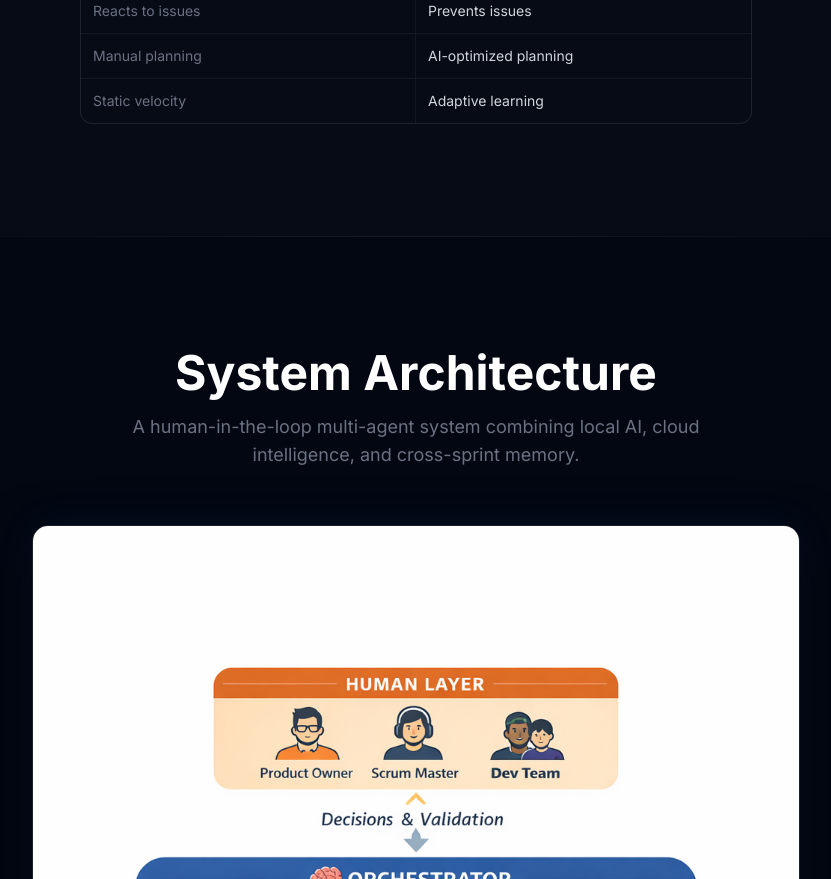
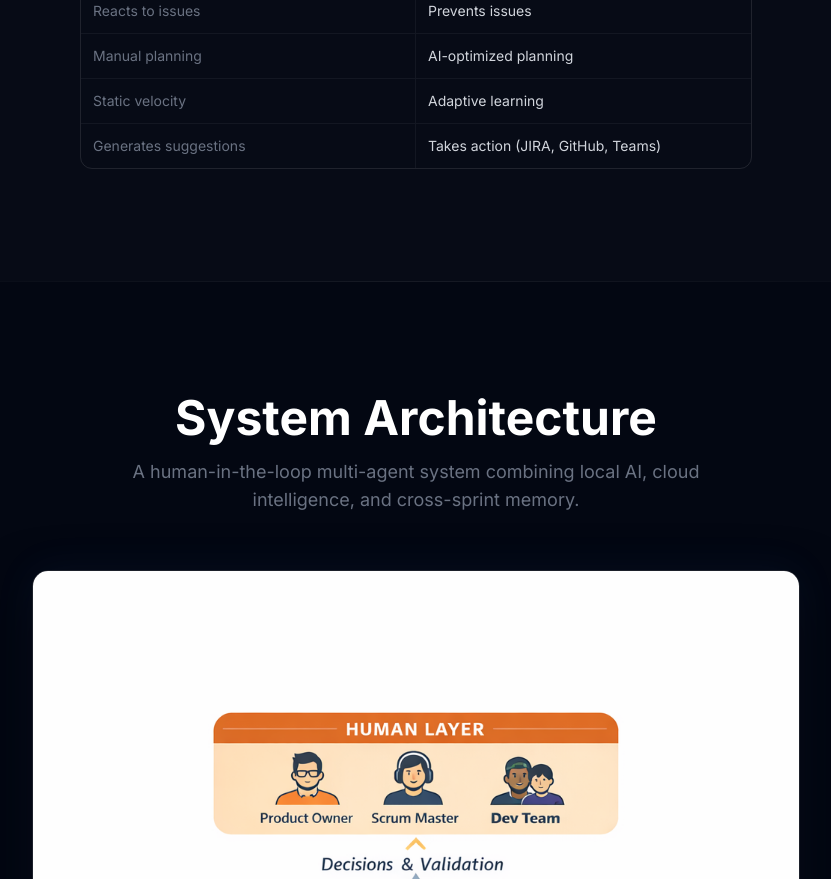
Before and after one commit to snehasankaran/agile-sprint-orchestrator, a Next.js app in the folder landing-page/: page / in a window 1280 px wide. Shown: the part 2560-3439 px from the top of the page, without its empty margins (224-1055 px from the left). Built offline with nearby package versions, Linux system fonts and the light colour scheme.

Commit message:
Add action row to comparison table
Made-with: Cursor

```diff
--- a/landing-page/src/app/page.tsx
+++ b/landing-page/src/app/page.tsx
@@ -254,8 +254,10 @@ export default function Home() {
             <div className="p-3 border-b border-white/5 text-gray-300 text-sm">Prevents issues</div>
             <div className="p-3 border-b border-r border-white/5 text-gray-500 text-sm">Manual planning</div>
             <div className="p-3 border-b border-white/5 text-gray-300 text-sm">AI-optimized planning</div>
-            <div className="p-3 border-r border-white/5 text-gray-500 text-sm">Static velocity</div>
-            <div className="p-3 text-gray-300 text-sm">Adaptive learning</div>
+            <div className="p-3 border-b border-r border-white/5 text-gray-500 text-sm">Static velocity</div>
+            <div className="p-3 border-b border-white/5 text-gray-300 text-sm">Adaptive learning</div>
+            <div className="p-3 border-r border-white/5 text-gray-500 text-sm">Generates suggestions</div>
+            <div className="p-3 text-gray-300 text-sm">Takes action (JIRA, GitHub, Teams)</div>
           </div>
         </div>
       </section>
```
